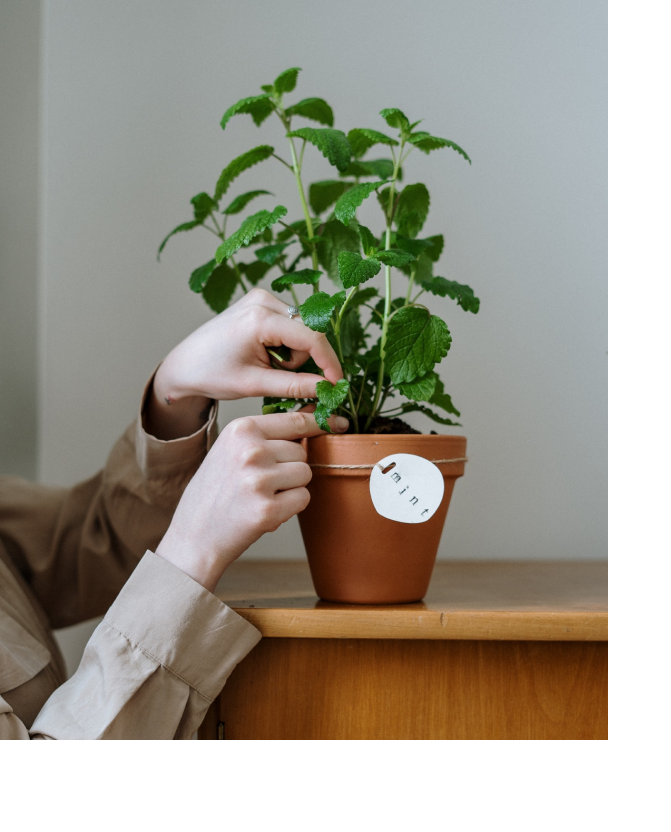
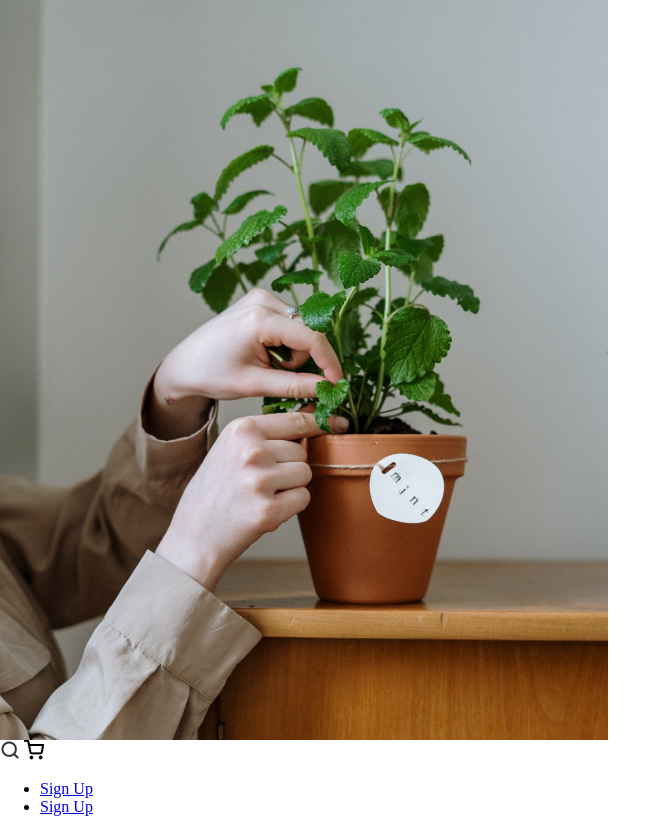
Before and after one commit to saule-06/Practic.work, a plain HTML site: page index.html in a window 1280 px wide. Shown: the whole page, without its empty margins (0-671 px from the left). Before the commit the page ends 800 px from the top, so only its background shows below. Drawn offline with Linux system fonts and the light colour scheme.

Commit message:
main.box

```diff
--- a/index.html
+++ b/index.html
@@ -9,6 +9,12 @@
         <img src="./header.image.png" alt="">
         <div class="main-box">
           <div class="nav">
+            <img src="./search 1.png" alt="">
+            <img src="./shopping-cart 1.png" alt="">
+            <ul>
+              <li><a href="#">Sign Up</a></li>
+              <li><a href="#">Sign Up</a></li>
+            </ul>
           </div>
           <div class="text"></div>
           <div class="nav-bar"></div>
```
Also changed, not shown: search 1.png (added), shopping-cart 1.png (added).
